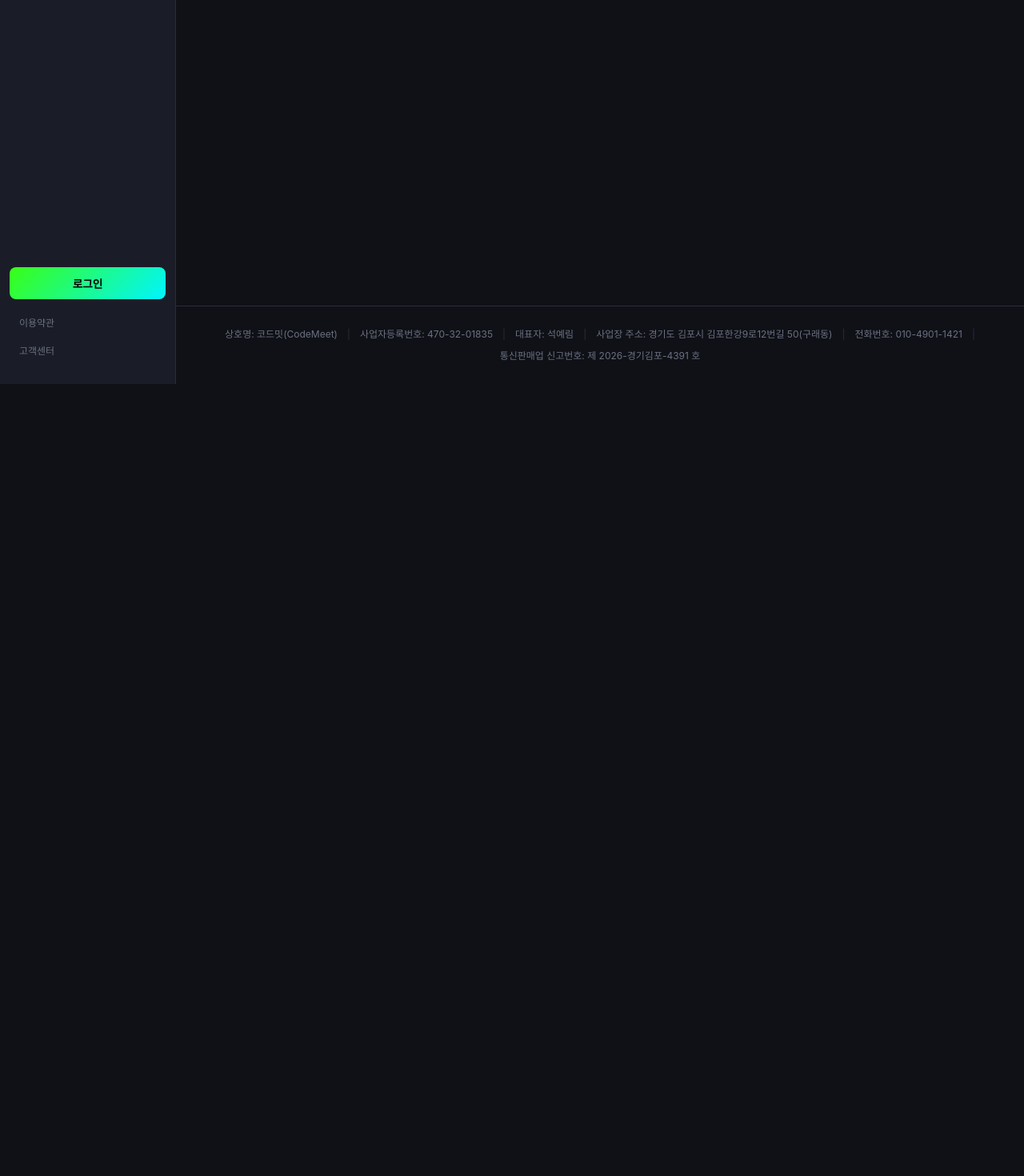
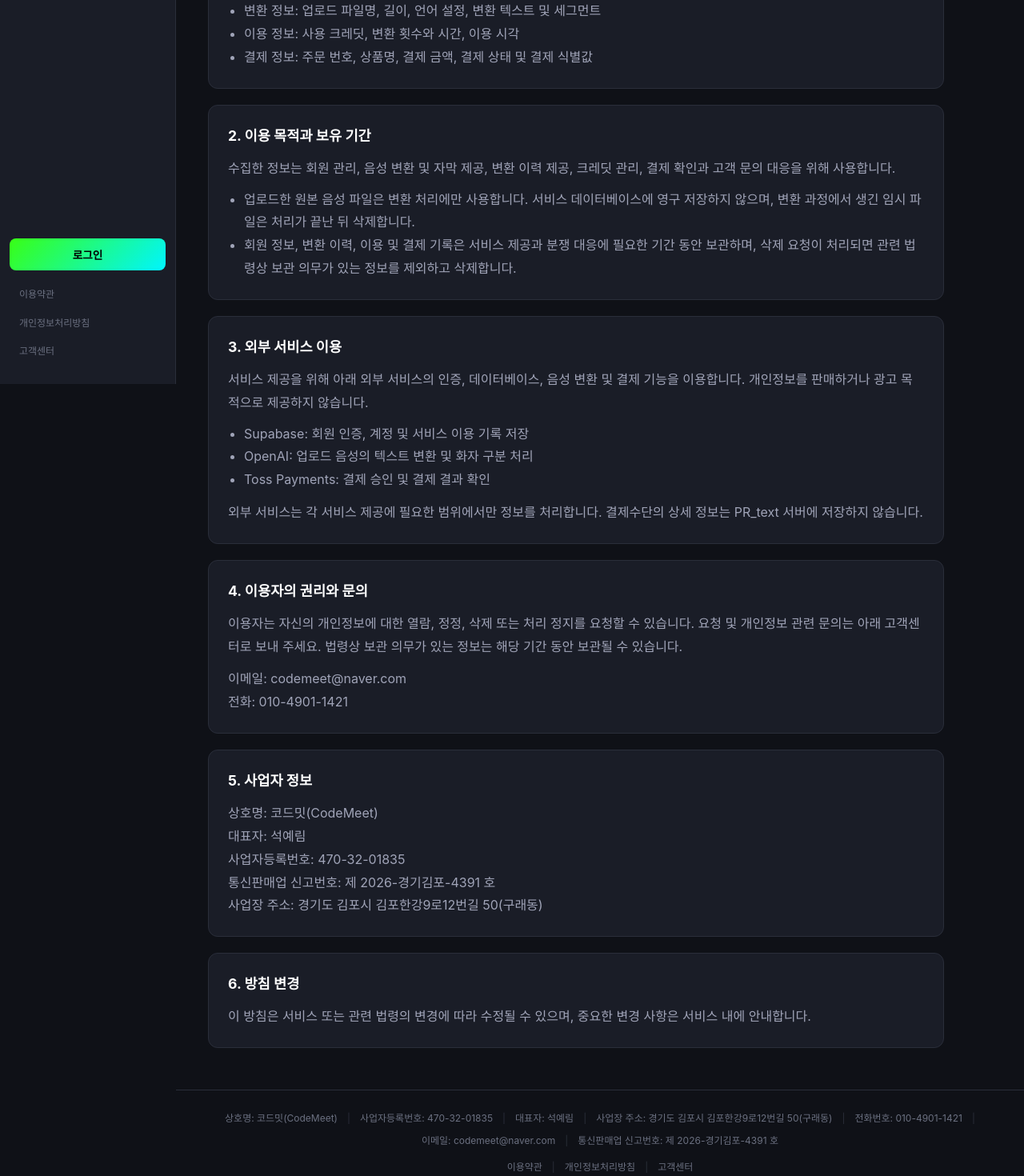
Before and after one commit to evilmuff0805-create/PR_text, a React (Vite) app in the folder client/: page /privacy in a window 1280 px wide. Shown: the part 320-1790 px from the top of the page at 80% size. Before the commit the page ends 800 px from the top, so only its background shows below. Built offline with nearby package versions, Linux system fonts and the light colour scheme; a web font is replaced by a local one.

Commit message:
Add privacy policy and business details

```diff
--- a/client/src/App.jsx
+++ b/client/src/App.jsx
@@ -5,6 +5,7 @@ import ResultPage from './pages/ResultPage.jsx';
 import IntroPage from './pages/IntroPage.jsx';
 import GuidePage from './pages/GuidePage.jsx';
 import TermsPage from './pages/TermsPage.jsx';
+import PrivacyPage from './pages/PrivacyPage.jsx';
 import SupportPage from './pages/SupportPage.jsx';
 import PaymentPage from './pages/PaymentPage.jsx';
 import PaymentSuccessPage from './pages/PaymentSuccessPage.jsx';
@@ -28,6 +29,7 @@ function App() {
         <Route path="/payment/success" element={<PaymentSuccessPage />} />
         <Route path="/payment/fail" element={<PaymentFailPage />} />
         <Route path="/terms" element={<TermsPage />} />
+        <Route path="/privacy" element={<PrivacyPage />} />
         <Route path="/support" element={<SupportPage />} />
         <Route path="/usage" element={<UsagePage />} />
         <Route path="/settings" element={<SettingsPage />} />
--- a/client/src/components/Layout.jsx
+++ b/client/src/components/Layout.jsx
@@ -145,7 +145,15 @@ export default function Layout({ children }) {
           <span style={{ color: 'var(--border-color, #333)' }}>|</span>
           <span>전화번호: 010-4901-1421</span>
           <span style={{ color: 'var(--border-color, #333)' }}>|</span>
+          <span>이메일: codemeet@naver.com</span>
+          <span style={{ color: 'var(--border-color, #333)' }}>|</span>
           <span>통신판매업 신고번호: 제 2026-경기김포-4391 호</span>
+          <div style={{ flexBasis: '100%', height: 0 }} />
+          <NavLink to="/terms" style={{ color: 'inherit', textDecoration: 'none' }}>이용약관</NavLink>
+          <span style={{ color: 'var(--border-color, #333)' }}>|</span>
+          <NavLink to="/privacy" style={{ color: 'inherit', textDecoration: 'none' }}>개인정보처리방침</NavLink>
+          <span style={{ color: 'var(--border-color, #333)' }}>|</span>
+          <NavLink to="/support" style={{ color: 'inherit', textDecoration: 'none' }}>고객센터</NavLink>
         </footer>
       </div>
     </div>
--- a/client/src/components/Sidebar.jsx
+++ b/client/src/components/Sidebar.jsx
@@ -177,6 +177,13 @@ export default function Sidebar({ isOpen, isMobile, onClose }) {
             이용약관
           </NavLink>
           <NavLink
+            to="/privacy"
+            style={{ display: 'block', padding: '8px 12px', fontSize: '0.75rem', color: 'var(--text-muted)', textDecoration: 'none' }}
+            onClick={isMobile ? onClose : undefined}
+          >
+            개인정보처리방침
+          </NavLink>
+          <NavLink
             to="/support"
             style={{ display: 'block', padding: '8px 12px', fontSize: '0.75rem', color: 'var(--text-muted)', textDecoration: 'none' }}
             onClick={isMobile ? onClose : undefined}
--- /dev/null
+++ b/client/src/pages/PrivacyPage.jsx
@@ -0,0 +1,95 @@
+const sectionStyle = { marginBottom: '20px' };
+const headingStyle = { fontSize: '1.1rem', marginBottom: '12px', color: 'var(--text-primary)' };
+const textStyle = { color: 'var(--text-secondary)', lineHeight: 1.8 };
+const listStyle = { ...textStyle, paddingLeft: '20px', marginTop: '10px' };
+
+export default function PrivacyPage() {
+  return (
+    <div>
+      <h2 className="gradient-text" style={{ fontSize: '1.8rem', marginBottom: '8px' }}>
+        개인정보처리방침
+      </h2>
+      <p style={{ ...textStyle, marginBottom: '24px', fontSize: '0.85rem' }}>
+        시행일: 2026년 7월 11일
+      </p>
+
+      <section className="card" style={sectionStyle}>
+        <h3 style={headingStyle}>1. 처리하는 개인정보</h3>
+        <p style={textStyle}>프리뷰 자막 머신은 서비스 제공에 필요한 최소한의 정보만 처리합니다.</p>
+        <ul style={listStyle}>
+          <li>회원 정보: 이메일 주소, 서비스 사용자 식별자</li>
+          <li>변환 정보: 업로드 파일명, 길이, 언어 설정, 변환 텍스트 및 세그먼트</li>
+          <li>이용 정보: 사용 크레딧, 변환 횟수와 시간, 이용 시각</li>
+          <li>결제 정보: 주문 번호, 상품명, 결제 금액, 결제 상태 및 결제 식별값</li>
+        </ul>
+      </section>
+
+      <section className="card" style={sectionStyle}>
+        <h3 style={headingStyle}>2. 이용 목적과 보유 기간</h3>
+        <p style={textStyle}>
+          수집한 정보는 회원 관리, 음성 변환 및 자막 제공, 변환 이력 제공, 크레딧 관리, 결제 확인과
+          고객 문의 대응을 위해 사용합니다.
+        </p>
+        <ul style={listStyle}>
+          <li>
+            업로드한 원본 음성 파일은 변환 처리에만 사용합니다. 서비스 데이터베이스에 영구 저장하지 않으며,
+            변환 과정에서 생긴 임시 파일은 처리가 끝난 뒤 삭제합니다.
+          </li>
+          <li>
+            회원 정보, 변환 이력, 이용 및 결제 기록은 서비스 제공과 분쟁 대응에 필요한 기간 동안 보관하며,
+            삭제 요청이 처리되면 관련 법령상 보관 의무가 있는 정보를 제외하고 삭제합니다.
+          </li>
+        </ul>
+      </section>
+
+      <section className="card" style={sectionStyle}>
+        <h3 style={headingStyle}>3. 외부 서비스 이용</h3>
+        <p style={textStyle}>
+          서비스 제공을 위해 아래 외부 서비스의 인증, 데이터베이스, 음성 변환 및 결제 기능을 이용합니다.
+          개인정보를 판매하거나 광고 목적으로 제공하지 않습니다.
+        </p>
+        <ul style={listStyle}>
+          <li>Supabase: 회원 인증, 계정 및 서비스 이용 기록 저장</li>
+          <li>OpenAI: 업로드 음성의 텍스트 변환 및 화자 구분 처리</li>
+          <li>Toss Payments: 결제 승인 및 결제 결과 확인</li>
+        </ul>
+        <p style={{ ...textStyle, marginTop: '12px' }}>
+          외부 서비스는 각 서비스 제공에 필요한 범위에서만 정보를 처리합니다. 결제수단의 상세 정보는
+          PR_text 서버에 저장하지 않습니다.
+        </p>
+      </section>
+
+      <section className="card" style={sectionStyle}>
+        <h3 style={headingStyle}>4. 이용자의 권리와 문의</h3>
+        <p style={textStyle}>
+          이용자는 자신의 개인정보에 대한 열람, 정정, 삭제 또는 처리 정지를 요청할 수 있습니다. 요청 및
+          개인정보 관련 문의는 아래 고객센터로 보내 주세요. 법령상 보관 의무가 있는 정보는 해당 기간 동안
+          보관될 수 있습니다.
+        </p>
+        <p style={{ ...textStyle, marginTop: '12px' }}>
+          이메일: codemeet@naver.com<br />
+          전화: 010-4901-1421
+        </p>
+      </section>
+
+      <section className="card" style={sectionStyle}>
+        <h3 style={headingStyle}>5. 사업자 정보</h3>
+        <p style={textStyle}>
+          상호명: 코드밋(CodeMeet)<br />
+          대표자: 석예림<br />
+          사업자등록번호: 470-32-01835<br />
+          통신판매업 신고번호: 제 2026-경기김포-4391 호<br />
+          사업장 주소: 경기도 김포시 김포한강9로12번길 50(구래동)
+        </p>
+      </section>
+
+      <section className="card" style={sectionStyle}>
+        <h3 style={headingStyle}>6. 방침 변경</h3>
+        <p style={textStyle}>
+          이 방침은 서비스 또는 관련 법령의 변경에 따라 수정될 수 있으며, 중요한 변경 사항은 서비스 내에
+          안내합니다.
+        </p>
+      </section>
+    </div>
+  );
+}
--- a/client/src/pages/SupportPage.jsx
+++ b/client/src/pages/SupportPage.jsx
@@ -29,7 +29,8 @@ export default function SupportPage() {
           </p>
           <p>
             <strong style={{ color: 'var(--text-primary)' }}>Q. 업로드한 파일은 저장되나요?</strong><br />
-            아닙니다. 변환 완료 후 즉시 삭제되며, 별도로 저장하지 않습니다.
+            원본 음성 파일은 변환에만 사용하고 서비스 데이터베이스에 영구 저장하지 않습니다. 변환 이력과
+            사용·결제 기록의 보관 기준은 개인정보처리방침에서 확인할 수 있습니다.
           </p>
         </div>
       </div>
--- a/client/src/pages/TermsPage.jsx
+++ b/client/src/pages/TermsPage.jsx
@@ -31,7 +31,9 @@ export default function TermsPage() {
         <h3 style={{ fontSize: '1.1rem', marginBottom: '12px', color: 'var(--text-primary)' }}>서비스 이용약관</h3>
         <p style={{ color: 'var(--text-secondary)', lineHeight: 1.8 }}>
           본 서비스는 음성 파일을 텍스트 및 자막으로 변환하는 서비스입니다.
-          업로드된 파일은 변환 완료 후 서버에서 즉시 삭제되며 별도로 저장하지 않습니다.
+          업로드된 원본 음성 파일은 변환 과정에서만 사용하고, 변환 완료 후 서비스 데이터베이스에 영구
+          저장하지 않습니다. 이용자가 결과를 확인할 수 있도록 변환 이력과 사용·결제 기록은
+          개인정보처리방침에 정한 범위에서 보관합니다.
           변환 결과의 정확도는 음성 품질에 따라 달라질 수 있으며, 이에 대한 책임은 사용자에게 있습니다.
         </p>
       </div>
```
Also changed, not shown: 1 other file (tests, documents, lock files or other folders).
